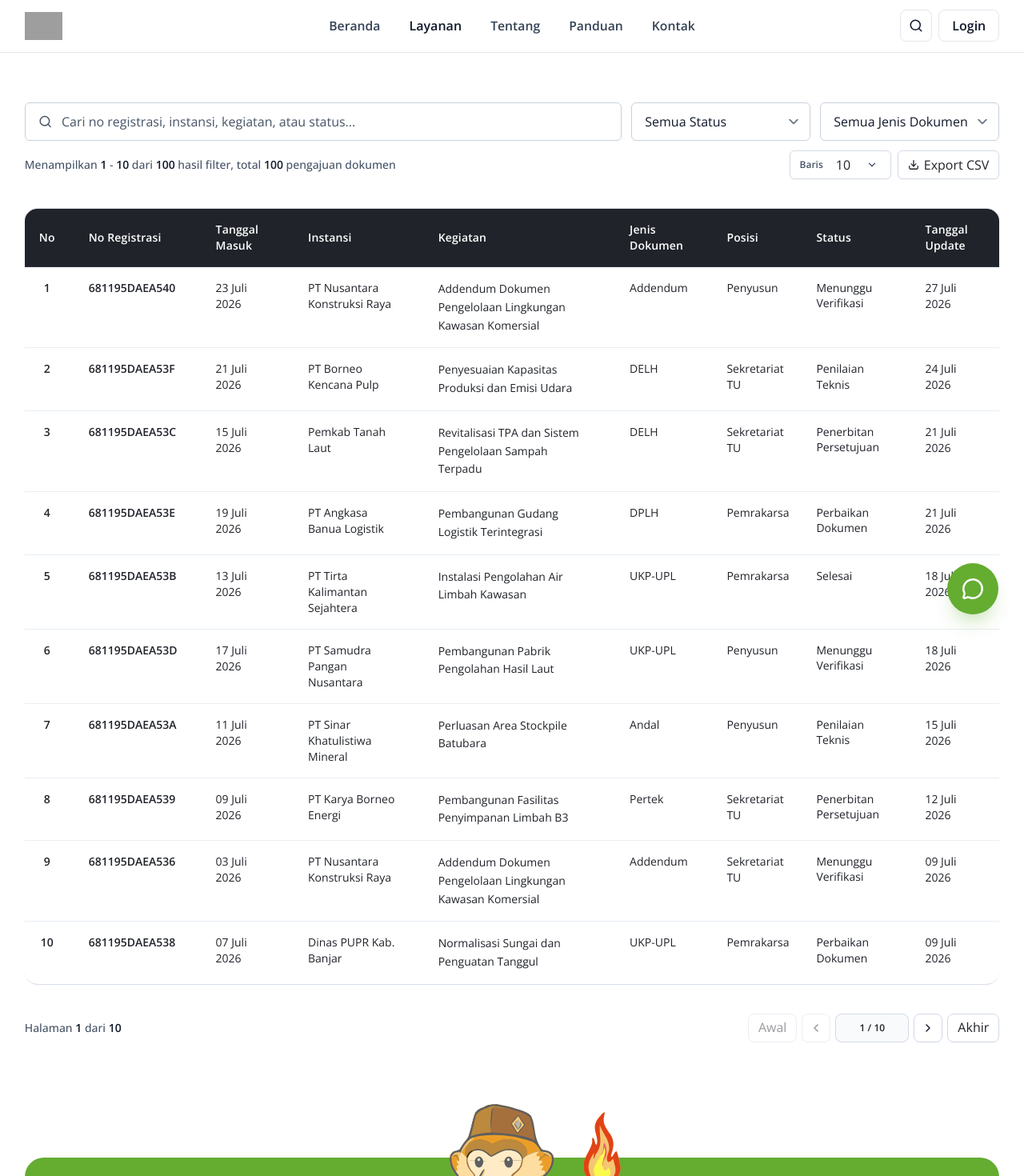
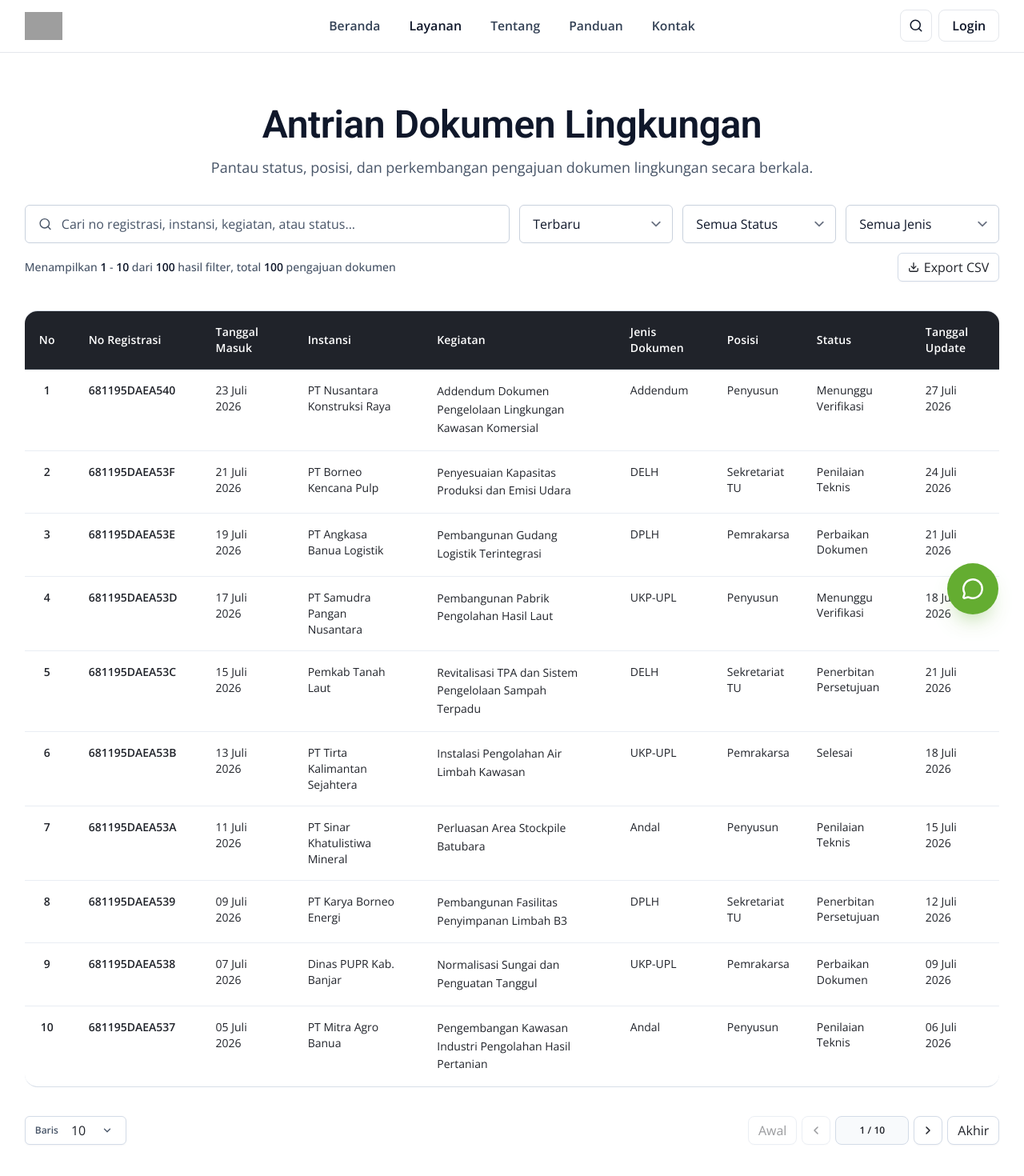
Before and after one commit to mkaspulanwar/sikopling, a SvelteKit app: page /layanan/pemeriksaan-antrian-dokumen in a window 1280 px wide. Shown: the top 1470 px of the page at 80% size. Built offline with nearby package versions, Linux system fonts and the light colour scheme; grey boxes are pictures that could not be loaded.

Commit message:
Menyesuaikan tabel

```diff
--- a/src/routes/layanan/pemeriksaan-antrian-dokumen/+page.svelte
+++ b/src/routes/layanan/pemeriksaan-antrian-dokumen/+page.svelte
@@ -31,8 +31,14 @@
 		| 'Addendum'
 		| 'UKP-UPL'
 		| 'DPLH'
-		| 'Pertek'
 		;
+	type SortOption =
+		| 'Terbaru'
+		| 'Terlama'
+		| 'Update terbaru'
+		| 'Update terlama'
+		| 'Instansi A-Z'
+		| 'Instansi Z-A';
 
 	const queueTemplates: Array<
 		Omit<QueueRow, 'registrationNo' | 'receivedDate' | 'progressUpdatedDate' | 'position'>
@@ -52,7 +58,7 @@
 		{
 			agency: 'PT Karya Borneo Energi',
 			activity: 'Pembangunan Fasilitas Penyimpanan Limbah B3',
-			documentType: 'Pertek',
+			documentType: 'DPLH',
 			progressStatus: 'Penerbitan Persetujuan'
 		},
 		{
@@ -129,6 +135,7 @@
 	});
 
 	let searchQuery = $state('');
+	let sortOption = $state<SortOption>('Terbaru');
 	let statusFilter = $state<'Semua Status' | ProgressStatus>('Semua Status');
 	let positionFilter = $state<PositionFilter>('Semua Posisi');
 	let expandedRows = $state<string[]>([]);
@@ -164,7 +171,6 @@
 		)
 			return 'UKP-UPL';
 		if (value.includes('dplh')) return 'DPLH';
-		if (value.includes('pertek')) return 'Pertek';
 		return 'Lainnya';
 	};
 
@@ -192,11 +198,25 @@
 		});
 	});
 
+	const agencyCollator = new Intl.Collator('id-ID', { sensitivity: 'base' });
 	const sortedRows = $derived.by(() =>
-		[...filteredRows].sort(
-			(left, right) =>
-				toTimestamp(right.progressUpdatedDate) - toTimestamp(left.progressUpdatedDate)
-		)
+		[...filteredRows].sort((left, right) => {
+			switch (sortOption) {
+				case 'Terbaru':
+					return toTimestamp(right.receivedDate) - toTimestamp(left.receivedDate);
+				case 'Terlama':
+					return toTimestamp(left.receivedDate) - toTimestamp(right.receivedDate);
+				case 'Update terlama':
+					return toTimestamp(left.progressUpdatedDate) - toTimestamp(right.progressUpdatedDate);
+				case 'Instansi A-Z':
+					return agencyCollator.compare(left.agency, right.agency);
+				case 'Instansi Z-A':
+					return agencyCollator.compare(right.agency, left.agency);
+				case 'Update terbaru':
+				default:
+					return toTimestamp(right.progressUpdatedDate) - toTimestamp(left.progressUpdatedDate);
+			}
+		})
 	);
 	const totalFilteredRows = $derived(sortedRows.length);
 	const totalPages = $derived(Math.max(1, Math.ceil(totalFilteredRows / rowsPerPage)));
@@ -292,6 +312,7 @@
 
 	const resetFilter = () => {
 		searchQuery = '';
+		sortOption = 'Terbaru';
 		statusFilter = 'Semua Status';
 		positionFilter = 'Semua Posisi';
 		expandedRows = [];
@@ -309,8 +330,19 @@
 
 <section class="relative overflow-hidden bg-[var(--canvas)] pt-28 pb-16 sm:pt-32 sm:pb-20">
 	<div class="nav-shell relative">
+		<header class="mb-7 sm:mb-8">
+			<div class="mx-auto max-w-3xl text-center">
+				<h1 class="text-3xl font-semibold tracking-tight text-[var(--ink)] sm:text-4xl lg:text-5xl">
+					Antrian Dokumen Lingkungan
+				</h1>
+				<p class="mt-3 text-base leading-relaxed text-[var(--muted)] sm:text-lg">
+					Pantau status, posisi, dan perkembangan pengajuan dokumen lingkungan secara berkala.
+				</p>
+			</div>
+		</header>
+
 		<div class="mt-0">
-			<div class="grid gap-3 lg:grid-cols-[minmax(0,1fr)_14rem_14rem]">
+			<div class="grid gap-3 lg:grid-cols-[minmax(0,1fr)_12rem_12rem_12rem]">
 				<label
 					for="search-antrian"
 					class="flex h-12 items-center gap-3 rounded-md border border-[#c9d1dd] bg-[#ffffff] px-4"
@@ -325,6 +357,21 @@
 						class="h-full w-full border-0 bg-transparent px-0 text-sm text-[var(--ink)] placeholder:text-[var(--muted)] focus:ring-0 focus:outline-none"
 					/>
 				</label>
+
+				<label for="sort-option" class="sr-only">Urutkan data</label>
+				<select
+					id="sort-option"
+					class="h-12 rounded-md border border-[#c9d1dd] bg-[#ffffff] px-4 text-sm font-medium text-[var(--ink)] focus:border-[#8ea26d] focus:ring-0"
+					bind:value={sortOption}
+					onchange={resetExpandedAndFirstPage}
+				>
+					<option value="Terbaru">Terbaru</option>
+					<option value="Terlama">Terlama</option>
+					<option value="Update terbaru">Update terbaru</option>
+					<option value="Update terlama">Update terlama</option>
+					<option value="Instansi A-Z">Instansi A-Z</option>
+					<option value="Instansi Z-A">Instansi Z-A</option>
+				</select>
 
 				<label for="status-filter" class="sr-only">Filter status progress</label>
 				<select
@@ -348,13 +395,12 @@
 					bind:value={positionFilter}
 					onchange={resetExpandedAndFirstPage}
 				>
-					<option value="Semua Posisi">Semua Jenis Dokumen</option>
+					<option value="Semua Posisi">Semua Jenis</option>
 					<option value="Andal">Andal</option>
 					<option value="DELH">DELH</option>
 					<option value="Addendum">Addendum</option>
 					<option value="UKP-UPL">UKP-UPL</option>
 					<option value="DPLH">DPLH</option>
-					<option value="Pertek">Pertek</option>
 				</select>
 			</div>
 
@@ -371,31 +417,6 @@
 				</p>
 
 				<div class="flex w-full flex-wrap items-center justify-between gap-2 sm:w-auto sm:justify-end">
-					<div
-						class="inline-flex h-9 items-center gap-2 rounded-md border border-[#d3dbe7] bg-[#ffffff] pr-2 pl-3 shadow-[0_1px_2px_rgba(15,23,42,0.04)]"
-					>
-						<span class="text-xs font-semibold text-[var(--muted)]">Baris</span>
-						<label for="rows-per-page" class="sr-only">Jumlah baris</label>
-						<div class="relative">
-							<select
-								id="rows-per-page"
-								class="h-8 min-w-[4.25rem] appearance-none rounded-md border-0 bg-transparent bg-none py-0 pr-7 pl-2 text-xs font-semibold text-[#20232A] [background-image:none] focus:ring-0 focus:outline-none"
-								value={rowsPerPage}
-								onchange={handleRowsPerPageChange}
-							>
-								{#each rowsPerPageOptions as option}
-									<option value={option}>{option}</option>
-								{/each}
-							</select>
-							<span
-								class="pointer-events-none absolute top-1/2 right-2 -translate-y-1/2 text-[var(--muted)]"
-								aria-hidden="true"
-							>
-								<ChevronDown class="h-3.5 w-3.5" strokeWidth={2.2} />
-							</span>
-						</div>
-					</div>
-
 					<button
 						type="button"
 						onclick={exportFilteredRows}
@@ -406,7 +427,11 @@
 						Export CSV
 					</button>
 
-					{#if searchQuery || statusFilter !== 'Semua Status' || positionFilter !== 'Semua Posisi'}
+					{#if
+						searchQuery ||
+						sortOption !== 'Terbaru' ||
+						statusFilter !== 'Semua Status' ||
+						positionFilter !== 'Semua Posisi'}
 						<button
 							type="button"
 							class="inline-flex h-9 items-center justify-center rounded-md border border-[#d3dbe7] bg-[#ffffff] px-3 text-xs font-semibold text-[var(--muted)] shadow-[0_1px_2px_rgba(15,23,42,0.04)] transition-colors hover:bg-[#f3f5f8] hover:text-[var(--ink)]"
@@ -627,15 +652,34 @@
 		</div>
 
 		{#if totalFilteredRows > 0}
+			<div class="mt-5 pt-4">
+				<div class="flex w-full flex-wrap items-center justify-between gap-3">
 					<div
-				class="mt-5 flex flex-col gap-3 pt-4 sm:flex-row sm:items-center sm:justify-between"
+						class="inline-flex h-9 items-center gap-2 rounded-md border border-[#d3dbe7] bg-[#ffffff] pr-2 pl-3 shadow-[0_1px_2px_rgba(15,23,42,0.04)]"
 					>
-				<p class="text-xs font-medium text-[var(--muted)] sm:text-sm">
-					Halaman <span class="font-semibold text-[var(--ink)]">{currentPage}</span> dari
-					<span class="font-semibold text-[var(--ink)]">{totalPages}</span>
-				</p>
+						<span class="text-xs font-semibold text-[var(--muted)]">Baris</span>
+						<label for="rows-per-page" class="sr-only">Jumlah baris</label>
+						<div class="relative">
+							<select
+								id="rows-per-page"
+								class="h-8 min-w-[4.25rem] appearance-none rounded-md border-0 bg-transparent bg-none py-0 pr-7 pl-2 text-xs font-semibold text-[#20232A] [background-image:none] focus:ring-0 focus:outline-none"
+								value={rowsPerPage}
+								onchange={handleRowsPerPageChange}
+							>
+								{#each rowsPerPageOptions as option}
+									<option value={option}>{option}</option>
+								{/each}
+							</select>
+							<span
+								class="pointer-events-none absolute top-1/2 right-2 -translate-y-1/2 text-[var(--muted)]"
+								aria-hidden="true"
+							>
+								<ChevronDown class="h-3.5 w-3.5" strokeWidth={2.2} />
+							</span>
+						</div>
+					</div>
 
-				<div class="inline-flex w-full items-center justify-between gap-1.5 sm:w-auto sm:justify-end">
+					<div class="inline-flex w-full items-center justify-end gap-1.5 sm:w-auto">
 						<button
 							type="button"
 							onclick={goToFirstPage}
@@ -681,6 +725,7 @@
 						</button>
 					</div>
 				</div>
+			</div>
 		{/if}
 	</div>
 </section>
```
Lines whose indentation alone changed are shown as unchanged.
